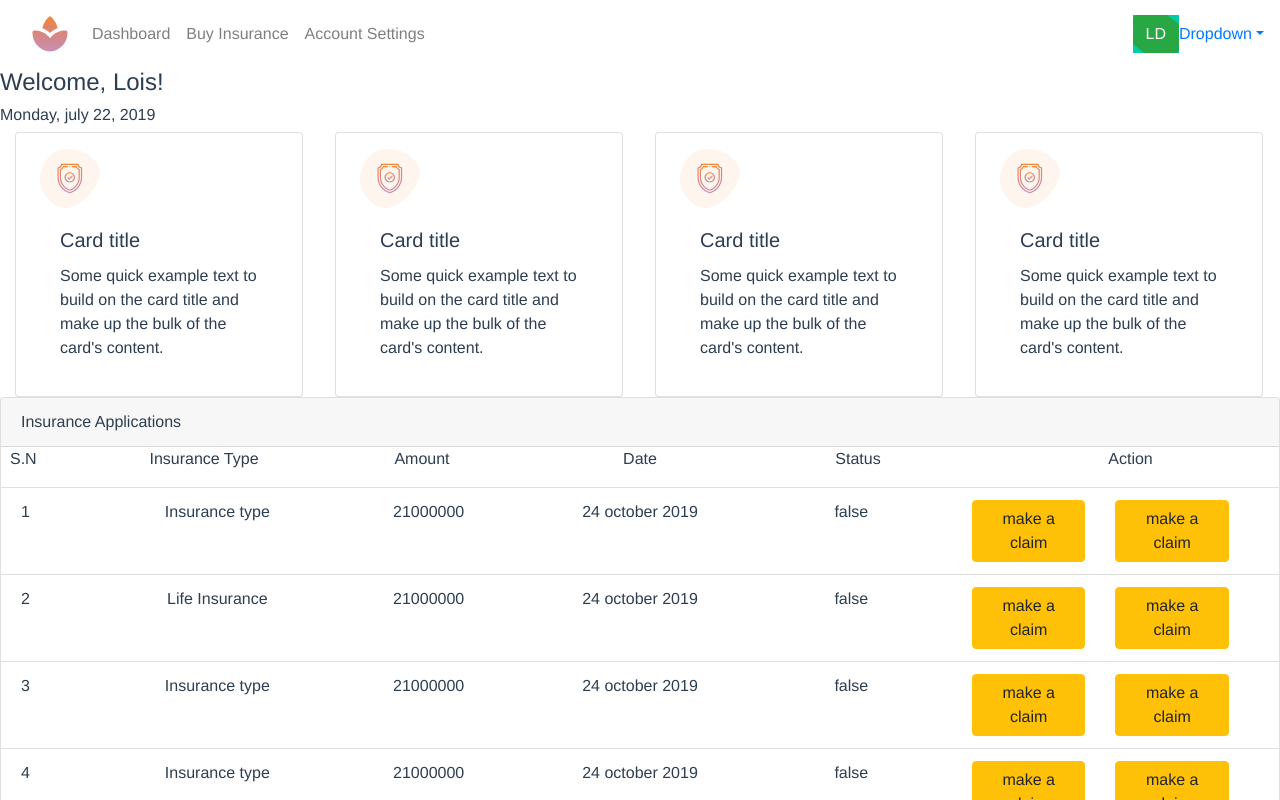
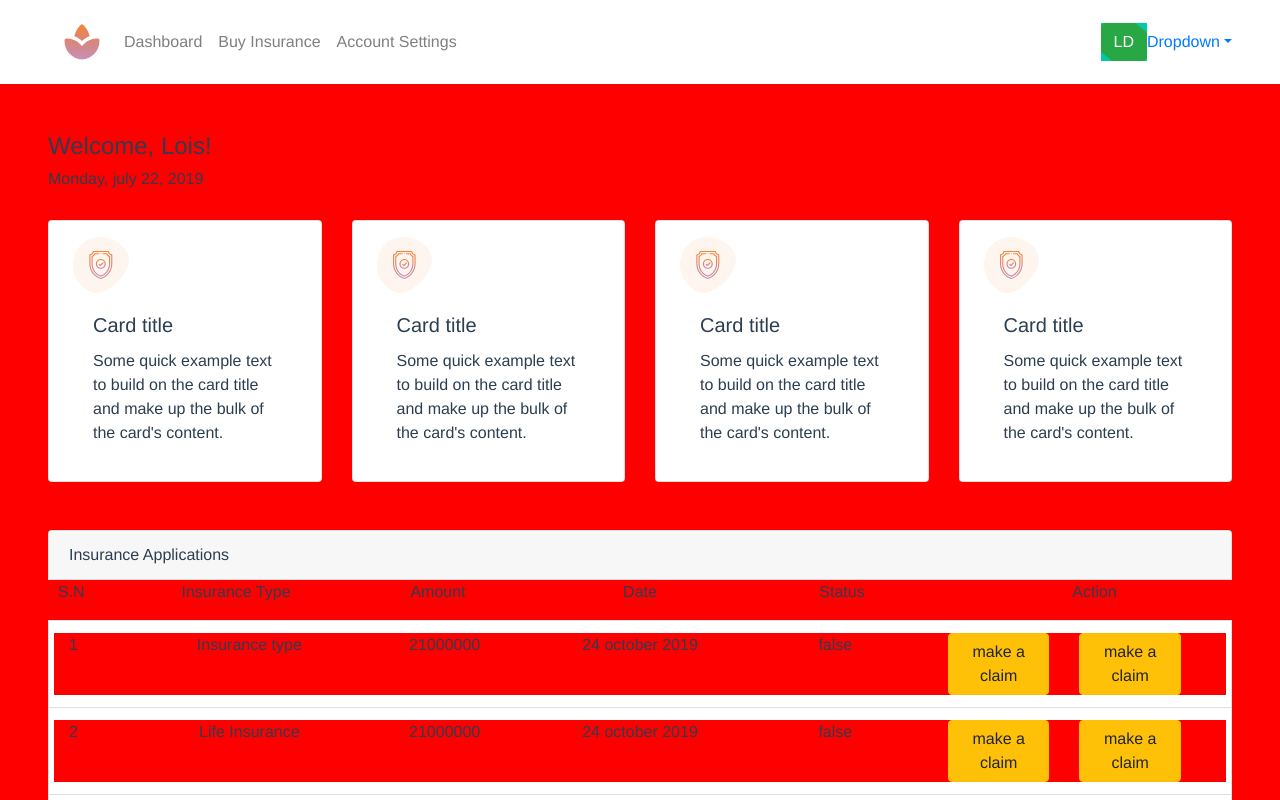
Before and after one commit to BernardObinna/insurance-dashboard, a Vue app: page / in a window 1280 px wide. Shown: the top 800 px of the page. Built offline with nearby package versions, Linux system fonts and the light colour scheme.

Commit message:
battling with styling

```diff
--- a/src/components/Cards.vue
+++ b/src/components/Cards.vue
@@ -1,13 +1,17 @@
 <template>
   <div class>
-    <div class="row m-auto">
-      <div class="col" v-for="card in cards" :key="card.name">
-        <div class="card px-4 py-3" style="width: 18rem;">
-          <img src="@/assets/Insurance-bought-icon.svg" class="card-img-top h-25 w-25" alt="...">
-          <div class="card-body">
-            <h5 class="card-title text-left">Card title</h5>
+    <div class="row">
+      <div class="col mb-md-5 mt-4" v-for="card in cards" :key="card.name">
+        <div class="card w-100 px-4 py-3" style="width: 18rem;">
+          <img
+            src="@/assets/Insurance-bought-icon.svg"
+            class="card-img-top bg-white h-25 w-25"
+            alt="..."
+          >
+          <div class="card-body bg-white">
+            <h5 class="card-title bg-white text-left">Card title</h5>
             <p
-              class="card-text text-left"
+              class="card-text bg-white text-left"
             >Some quick example text to build on the card title and make up the bulk of the card's content.</p>
           </div>
         </div>
--- a/src/components/InsuranceBody.vue
+++ b/src/components/InsuranceBody.vue
@@ -10,7 +10,11 @@
       <p class="col-3">Action</p>
     </div>
     <ul class="list-group list-group-flush">
-      <li v-for="(application , index) in applications" :key="index" class="list-group-item">
+      <li
+        v-for="(application , index) in applications"
+        :key="index"
+        class="list-group-item applications"
+      >
         <div class="row">
           <p class="col-1 text-left">{{index+1}}</p>
           <p class="col-2">{{application.type}}</p>
@@ -30,6 +34,7 @@
           </div>
         </div>
       </li>
+
       <!-- <li class="list-group-item">Dapibus ac facilisis in</li>
       <li class="list-group-item">Vestibulum at eros</li>-->
     </ul>
--- a/src/components/Nav.vue
+++ b/src/components/Nav.vue
@@ -1,7 +1,7 @@
 <template>
-  <nav class="navbar navbar-expand-lg navbar-light bg-white">
+  <nav class="navbar navbar-expand-lg navbar-light bg-white px-5 py-3">
     <router-link class="nav-link" to="/">
-      <img src="@/assets/Icon-color.svg" alt>
+      <img class="bg-white" src="@/assets/Icon-color.svg" alt>
     </router-link>
 
     <button
@@ -16,19 +16,19 @@
       <span class="navbar-toggler-icon"></span>
     </button>
 
-    <div class="collapse navbar-collapse" id="navbarTogglerDemo02">
+    <div class="collapse navbar-collapse bg-white" id="navbarTogglerDemo02">
       <ul class="navbar-nav mr-auto mt-2 mt-lg-0">
-        <li class="nav-item">
+        <li class="nav-item bg-white">
           <!-- <a class="nav-link" href="#">
             Dashboard
             <span class="sr-only">(current)</span>
           </a>-->
           <router-link class="nav-link" to="/">Dashboard</router-link>
         </li>
-        <li class="nav-item">
+        <li class="nav-item bg-white">
           <a class="nav-link" href="#">Buy Insurance</a>
         </li>
-        <li class="nav-item">
+        <li class="nav-item bg-white">
           <!-- <a class="nav-link" href="#">Account Settings</a> -->
           <router-link class="nav-link" to="/account">Account Settings</router-link>
         </li>
@@ -41,7 +41,7 @@
         <!-- <button type="button" class="clippy">LD</button> -->
         <div class="btn btn-success clippy">LD</div>
       </div>
-      <div class="dropdown">
+      <div class="dropdown bg-white">
         <!-- <button class="btn btn-light dropdown"> -->
         <a
           class="dropdown-toggle"
--- a/src/styles/main.css
+++ b/src/styles/main.css
@@ -1,6 +1,7 @@
 * {
   -webkit-box-sizing: border-box;
           box-sizing: border-box;
+  background-color: red;
 }
 
 .clippy {
--- a/src/styles/main.scss
+++ b/src/styles/main.scss
@@ -1,6 +1,9 @@
 * {
     // background-color: aqua;
     box-sizing: border-box;
+    background-color: red;
+    // background-color: #FBFBFD;
+
 }
 
 .clippy {
@@ -12,3 +15,18 @@
 .clippyBack {
     background-color: #00CBA6;
 }
+
+.card * {
+    // background-color: white
+}
+
+// .applications :nth-of-type(odd) *,
+.card ul>li.applications :nth-child(odd) {
+    // background-color: #F8F7F6;
+    // background-color: blue;
+}
+
+
+// .body {
+//     background-color: #FBFBFD;
+// }
--- a/src/views/Home.vue
+++ b/src/views/Home.vue
@@ -1,8 +1,9 @@
 <template>
-  <div class>
+  <div class="body">
     <!-- <img alt="Vue logo" src="../assets/logo.png"> -->
     <!-- <HelloWorld msg="Welcome to Your Vue.js App"/> -->
     <Nav/>
+    <div class="m-5">
       <header class="text-left">
         <h4>Welcome, Lois!</h4>
         <h6 class="faded">Monday, july 22, 2019</h6>
@@ -10,6 +11,7 @@
       <Cards :cards="cards"/>
       <Ibody :applications="applications"/>
       <button class="btn btn-secondary">jump</button>
+    </div>
   </div>
 </template>
 
```
Also changed, not shown: 1 other file (tests, documents, lock files or other folders). Lines whose indentation alone changed are shown as unchanged.
